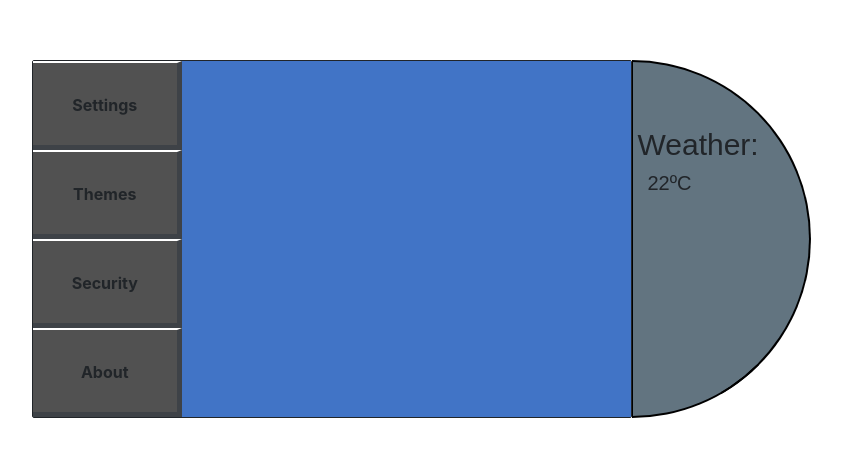
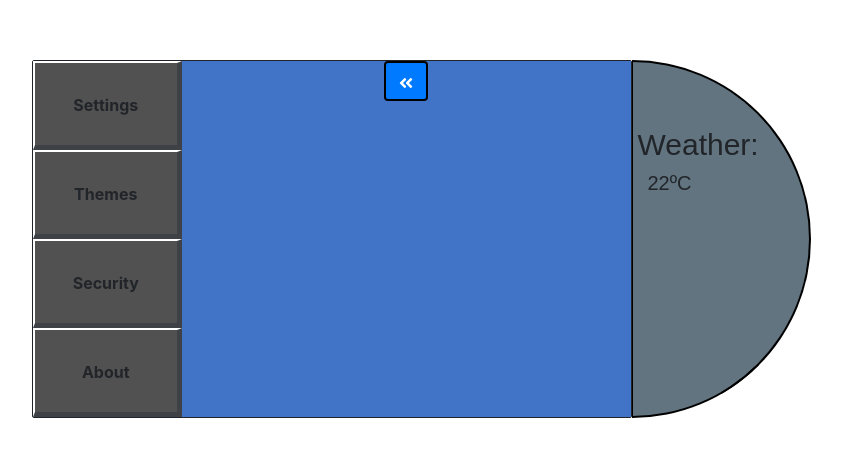
Before and after one commit to GoncaloPeixe12/IIPM, a React (Create React App) app: page /Home/Options in a window 1280 px wide. Shown: the part 190-646 px from the top of the page, without its empty margins (211-1053 px from the left). Built offline with nearby package versions, Linux system fonts and the light colour scheme.

Commit message:
Finished Settings CSS

```diff
--- a/src/Components/MainOptions.js
+++ b/src/Components/MainOptions.js
@@ -1,6 +1,11 @@
 import React, {Component} from 'react';
 import '../style/Home.css';
 import '../style/MainOptions.css';
+import {Link, } from 'react-router-dom';
+
+import 'bootstrap/dist/css/bootstrap.css';
+import { FaHome, FaAngleDoubleLeft } from "react-icons/fa";
+import Button from 'react-bootstrap/Button';
 
 
 class MainOptions extends Component {
@@ -14,6 +19,7 @@ class MainOptions extends Component {
                     <div className={"opt"}>About</div>
                 </div>
                 <div className={'options'}>
+                    <Button style = {{border:'solid 2px black'}}onClick={this.props.history.goBack}><FaAngleDoubleLeft/></Button>
                     <div className={'tabItem'}>
                     </div>
                     <div className={'tabItem'}>
--- a/src/style/MainOptions.css
+++ b/src/style/MainOptions.css
@@ -9,6 +9,7 @@
     height: 25%;
     border-bottom: solid 5px #3e4247;
     border-top: solid 2px white;
+    border-left: solid 2px white;
     padding-top: 20%;
     font-weight: bold;
     border-right: solid 5px #3e4247;
@@ -16,6 +17,15 @@
 
 .opt:hover{
     background-color: rgba(0,0,0,0.5);
+    border-bottom-color: rgba(0,0,0,0.3);
+    border-right-color: rgba(0,0,0,0.3);
+    color: white;
+}
+
+.opt:active{
+    background-color: rgba(0,0,0,0.8);
+    border-bottom-color: rgba(0,0,0,0.6);
+    border-right-color: rgba(0,0,0,0.6);
     color: white;
 }
 
```
